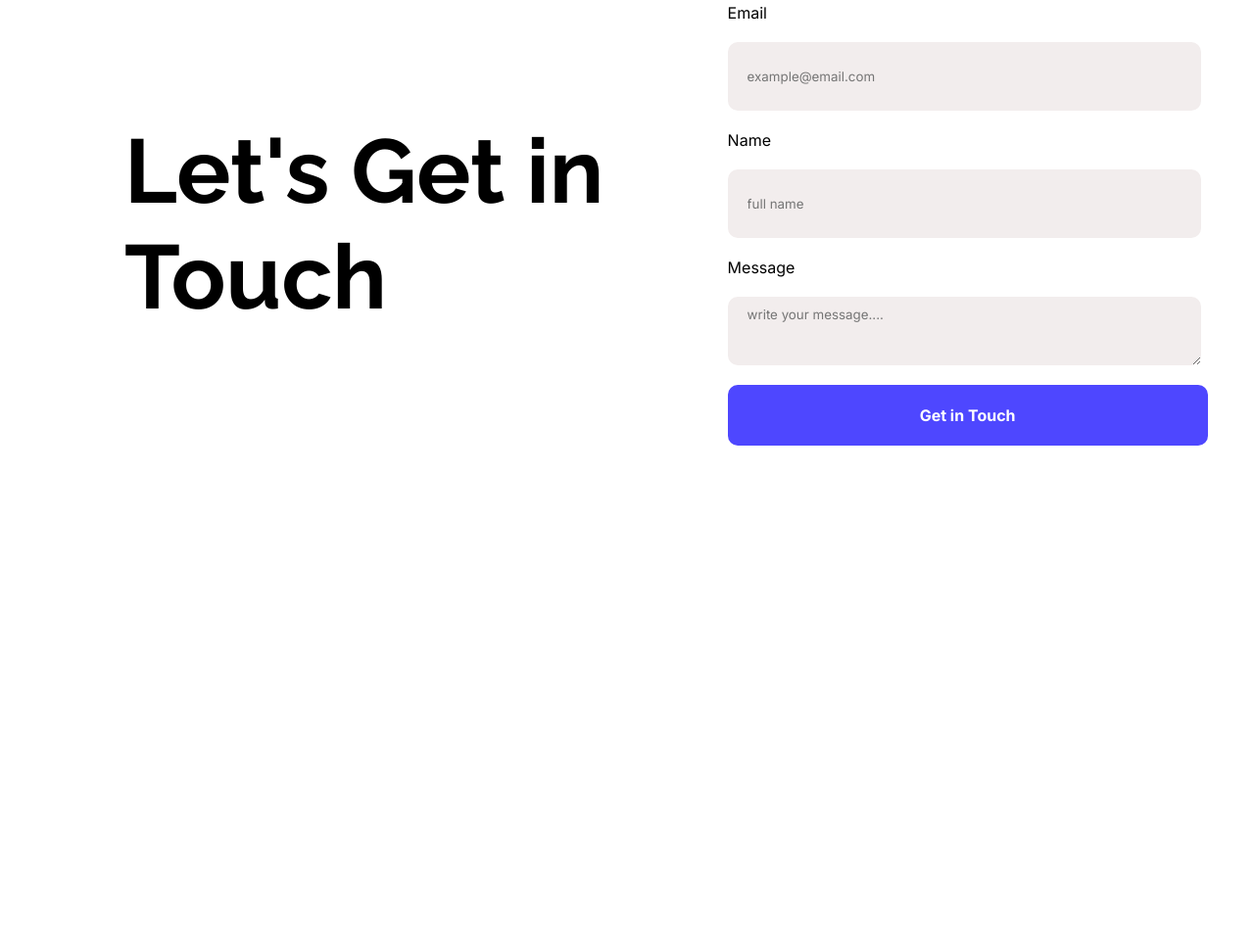
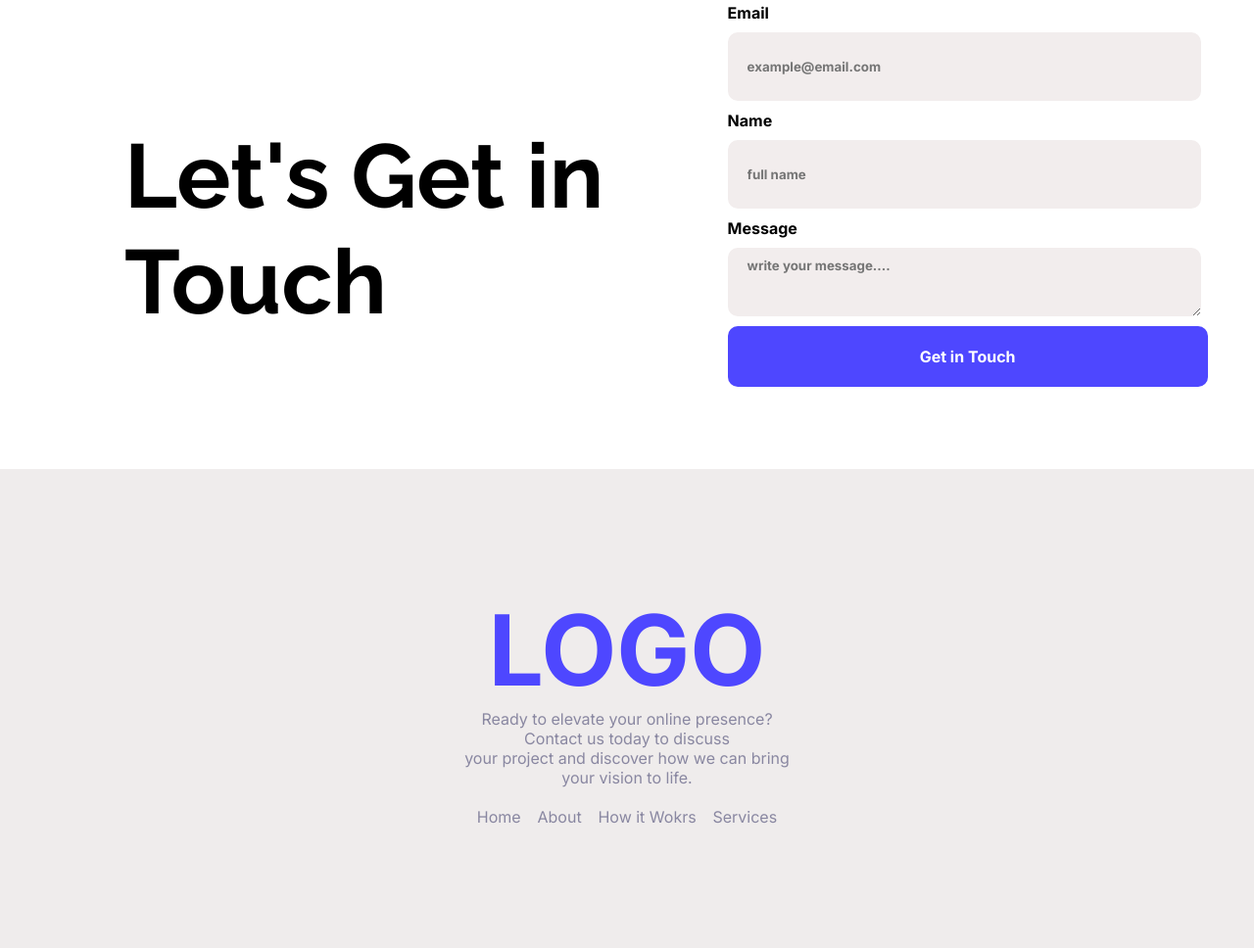
Before and after one commit to rabbiWD/Landing-Launchpad, a plain HTML site: page index.html in a window 1280 px wide. Shown: the part 3177-4145 px from the top of the page at 98% size. Before the commit the page ends 3765 px from the top, so only its background shows below. Drawn offline with Linux system fonts and the light colour scheme.

Commit message:
footer sectionsuccessfully done

```diff
--- a/index.html
+++ b/index.html
@@ -148,12 +148,20 @@
                 </div>
              </section>
     </main>
-    <br>
-    <br>
-    <br>
-    <br>
-    <br>
-    <br>
-    <br>
+    <!-- footer section start -->
+    <footer class="footer-section">
+        <div class="footer-align text-center">
+            <h1 class="footer-title">LOGO</h1>
+            <P class="footer-desc">Ready to elevate your online presence? Contact us today to discuss <br>your project and discover how we can bring your vision to life.</P>
+            <div class="footer-items">
+                <ul>
+                    <li><a class="dark-1" href="">Home</a></li>
+                    <li><a class="dark-1" href="">About</a></li>
+                    <li><a class="dark-1" href="">How it Wokrs</a></li>
+                    <li><a class="dark-1" href="">Services</a></li>
+                </ul>
+            </div>
+        </div>
+    </footer>
 </body>
 </html>
--- a/styles/style.css
+++ b/styles/style.css
@@ -5,6 +5,10 @@
 }
 
 /* shared style */
+.dark-1{
+    color: #8987A1;
+}
+
 .btn-primary{
     background-color: #4E47FF;
     color: #FFFFFF;
@@ -25,6 +29,7 @@
     border-radius: 10px;
     border: none;
     padding: 12px 36px;
+    margin-bottom: 70px;
 }
 
 .btn-primary:hover{
@@ -285,6 +290,7 @@ header{
 
 label, input, textarea{
     font-family: "Inter", sans-serif !important;
+    font-weight: bold;
 }
 
 form input[type="text"], form input[type="email"], form textarea{
@@ -294,7 +300,7 @@ form input[type="text"], form input[type="email"], form textarea{
     display: block;
     width: 108%;
     padding: 10px 20px;
-    margin: 20px 0;
+    margin: 10px 0;
     border: none;
 }
 
@@ -302,3 +308,45 @@ form input[type="text"], form input[type="email"], form textarea{
     font-size: 92px;
     font-weight: bold;
 }
+
+/* footer styles */
+.footer-section{
+    background-color: #efecec;
+    max-width: 1170px;
+    margin: 0 auto;
+    margin-top: 14px;
+    padding: 104px 450px;
+}
+
+.footer-align{
+    padding: 20px;
+}
+
+.footer-title{
+    font-family: "Inter", sans-serif !important;
+    font-size: 100px;
+    font-weight: bold;
+    color: #4E47FF;
+}
+
+.footer-desc{
+    font-family: "Inter", sans-serif !important;
+    font-size: 16px;
+    color: #8987A1;
+    margin-bottom: 20px;
+}
+
+ .footer-items ul{
+    display: flex;
+    justify-content: space-evenly;
+}
+
+ul li{
+    list-style: none;
+}
+
+ul li a{
+    text-decoration: none;
+    font-family: "Inter", sans-serif !important;
+    font-size: 16px;
+}
```
